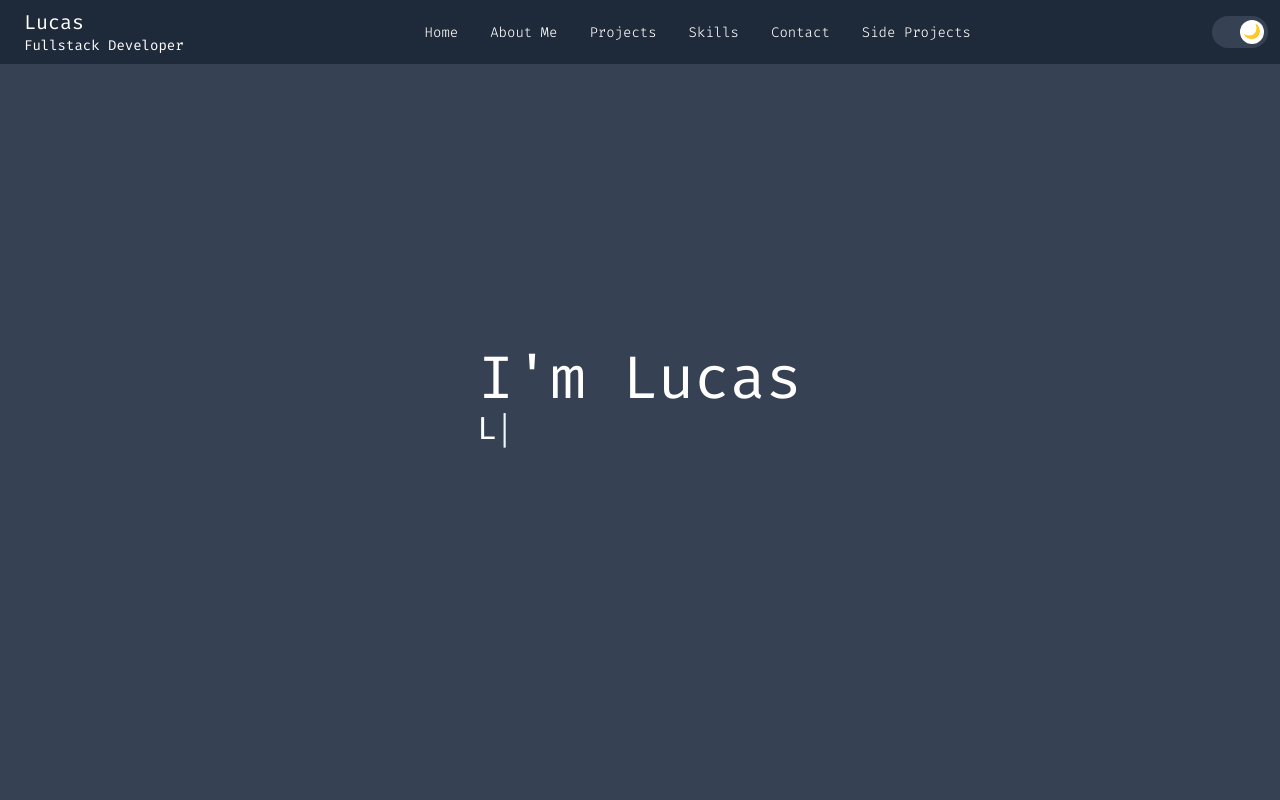
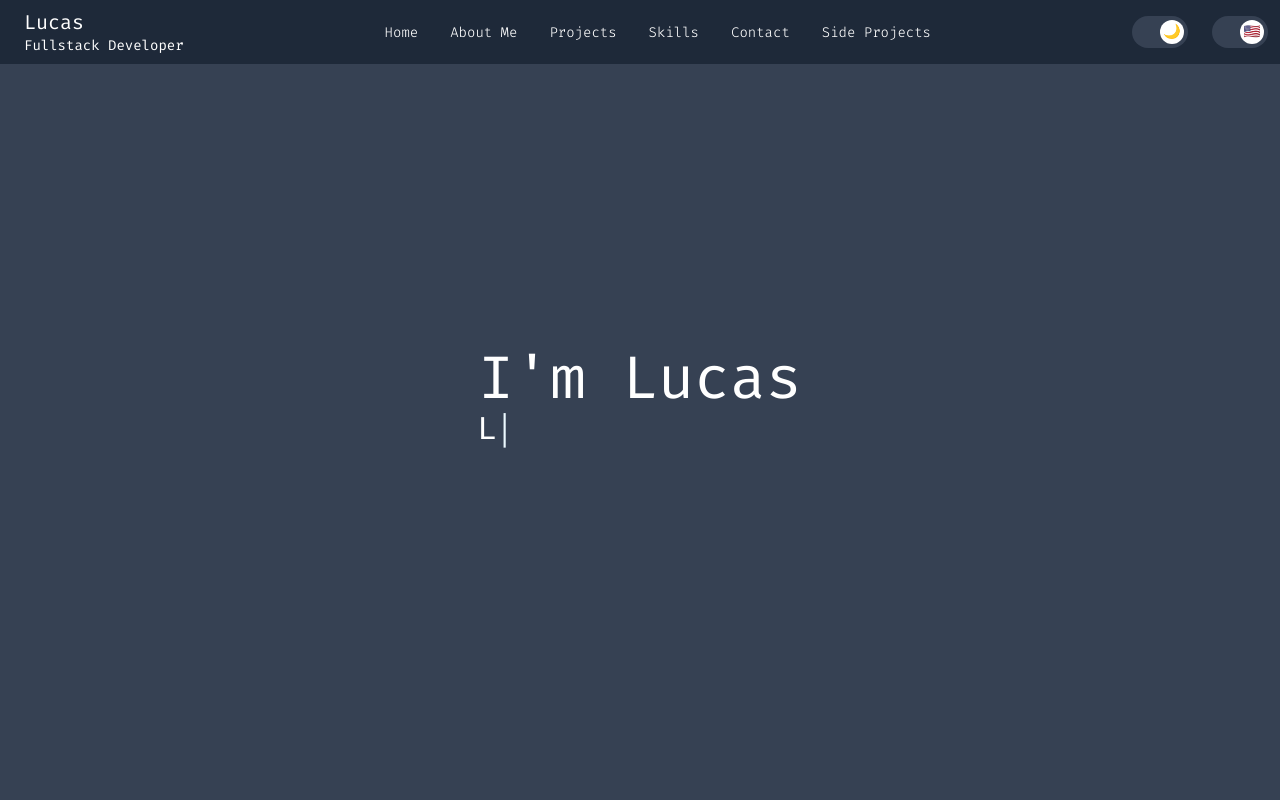
Before and after one commit to LucasNarZ/Portfolio, a React (Vite) app: page / in a window 1280 px wide. Shown: the top 800 px of the page. Built offline with nearby package versions, Linux system fonts and the light colour scheme.

Commit message:
add language toggle

```diff
--- a/src/components/header.tsx
+++ b/src/components/header.tsx
@@ -1,5 +1,6 @@
 import type { Dispatch } from "react";
 import ThemeToggle from "./themeToggle";
+import LanguageToggle from "./languageToggle";
 
 interface HeaderProps {
     darkTheme: boolean;
@@ -41,7 +42,10 @@ function Header({darkTheme, setDarkTheme}:HeaderProps){
                     </li>
                 </ul>
             </div>
-            <ThemeToggle  darkTheme={darkTheme} setDarkTheme={setDarkTheme} />
+            <div className="flex gap-6">
+                <ThemeToggle  darkTheme={darkTheme} setDarkTheme={setDarkTheme} />
+                <LanguageToggle />
+            </div>
         </nav>
     )
 }
--- /dev/null
+++ b/src/components/languageToggle.tsx
@@ -0,0 +1,28 @@
+import { useState } from "react";
+
+
+
+export default function LanguageToggle() {
+  const [ lang, setLang ] = useState("en")
+
+    const handleToggle = () => {
+        setLang(lang === "en" ? "pr" : "en")
+    }
+
+  return (
+    <button
+      onClick={handleToggle}
+      className="relative w-14 h-8 rounded-full p-1 bg-gray-300 dark:bg-gray-700 transition-colors duration-300"
+    >
+      <div
+        className={`absolute top-1 left-1 w-6 h-6 rounded-full bg-white dark:bg-white transition-all duration-300 transform ${
+          lang === "en" ? "translate-x-6" : ""
+        }`}
+      >
+        <div className="flex items-center justify-center w-full h-full text-sm">
+          {lang === "en" ? "🇺🇸" : "🇧🇷"}
+        </div>
+      </div>
+    </button>
+  );
+}
```
